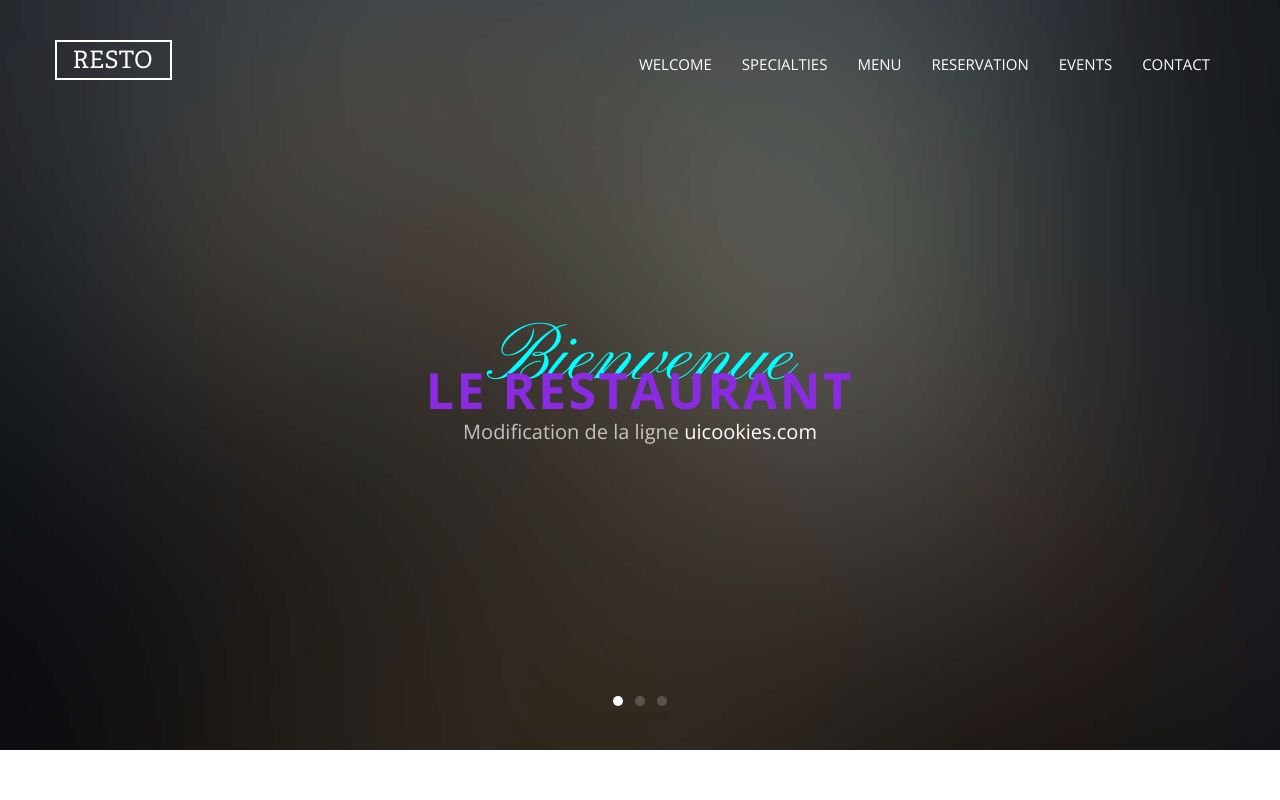
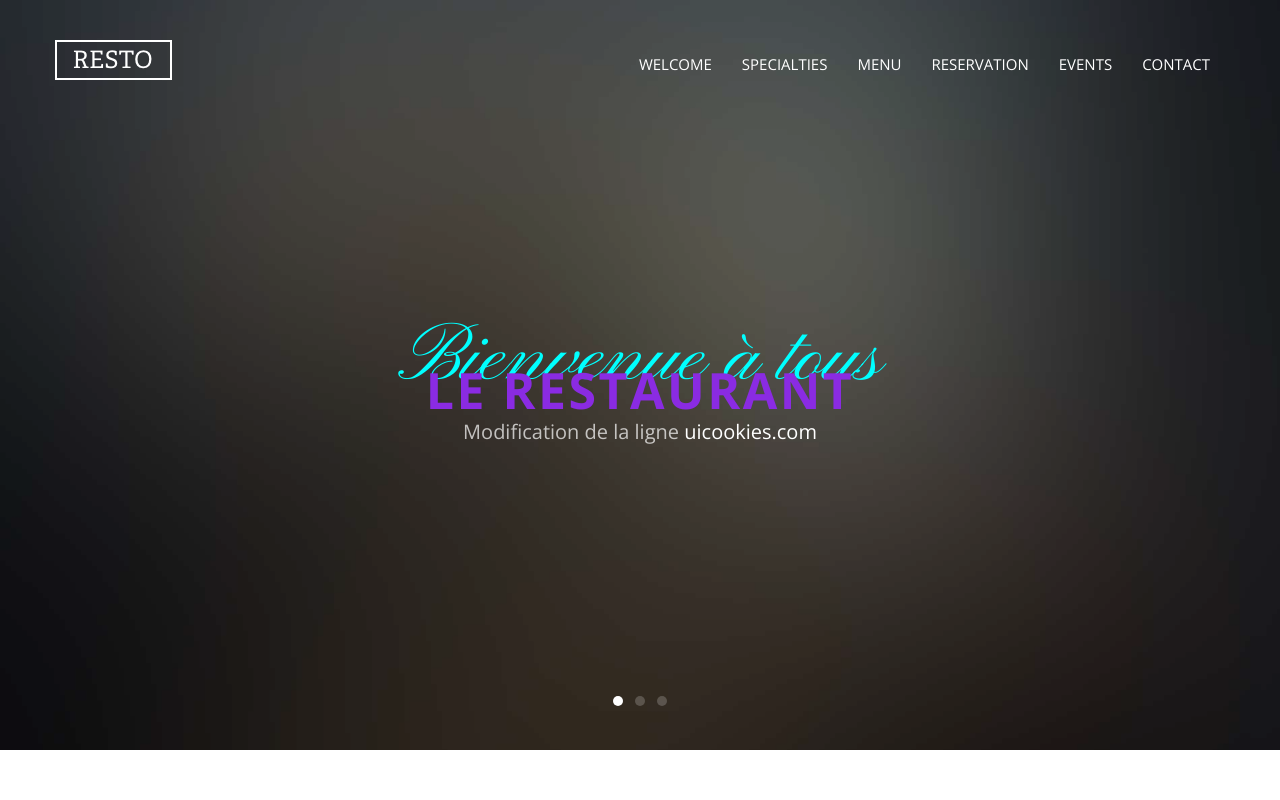
Before and after one commit to fmezirard/SiteResto, a website: page resto/index.html in a window 1280 px wide. Shown: the top 800 px of the page. Drawn offline with nearby package versions, Linux system fonts and the light colour scheme; files whose address does not match are found by name.

Commit message:
Bienvenue à tous

```diff
--- a/resto/index.html
+++ b/resto/index.html
@@ -52,7 +52,7 @@
             <div class="row">
               <div class="col-md-8 col-md-offset-2">
                 <div class="probootstrap-slider-text text-center probootstrap-animate probootstrap-heading">
-                  <h1 class="primary-heading">Bienvenue</h1>
+                  <h1 class="primary-heading">Bienvenue à tous</h1>
                   <h3 class="secondary-heading">Le restaurant</h3>
                   <p class="sub-heading">Modification de la ligne <a href="https://uicookies.com">uicookies.com</a></p>
                 </div>
```
